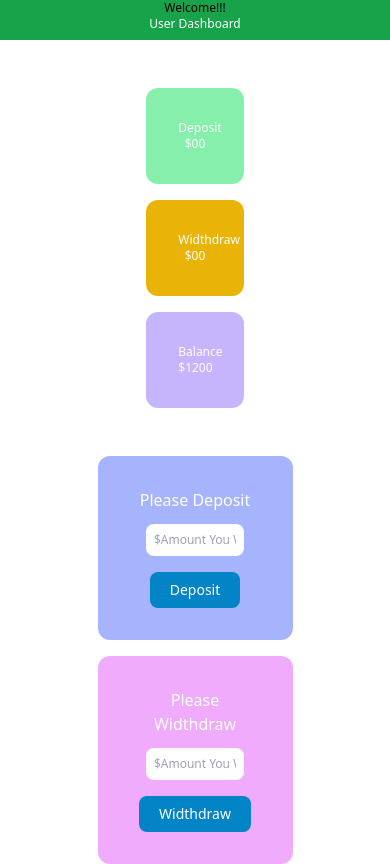
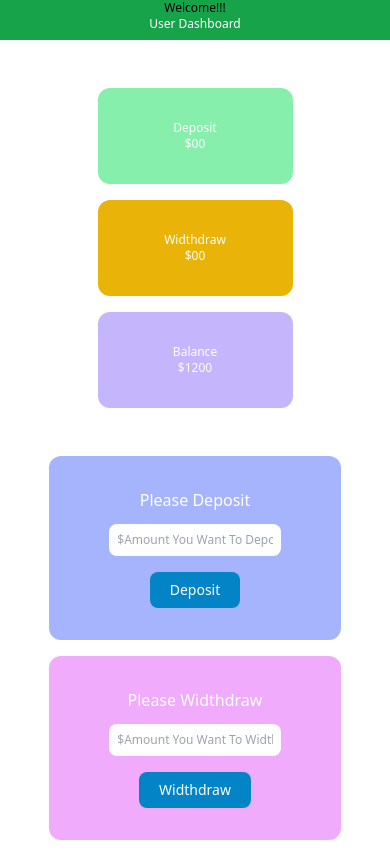
Before and after one commit to sayem111103/Simple_Bank_Dashboard, a plain HTML site: page dashboard.html in a window 390 px wide. Drawn offline with nearby package versions, Linux system fonts and the light colour scheme.

Commit message:
resolved

```diff
--- a/dashboard.html
+++ b/dashboard.html
@@ -17,8 +17,8 @@
     </header>
     <main>
         <section class="mt-12">
-            <div class="grid grid-cols-1 sm:grid-cols-2 lg:grid-cols-3 gap-4 mx-auto w-1/4 lg:w-9/12 text-white">
-                <div class=" bg-green-300 p-8 rounded-xl capitalize text-xs sm:text-sm lg:text-2xl text-center sm:text-left">
+            <div class="grid grid-cols-1 sm:grid-cols-3 lg:grid-cols-3 gap-4 mx-auto w-1/2 sm:w-9/12 text-white">
+                <div class=" bg-green-300 p-8 rounded-xl capitalize text-xs sm:text-sm lg:text-2xl text-center">
                     <h3>deposit</h3>
                     <h2>$<span id="deposit_balance">00</span></h2>
                 </div>
@@ -33,7 +33,7 @@
             </div>
         </section>
         <section class="mt-12">
-            <div class="grid grid-cols-1 sm:grid-cols-2 w-1/2 sm:w-9/12 gap-4 mx-auto text-white text-center">
+            <div class="grid grid-cols-1 sm:grid-cols-2 w-9/12 gap-4 mx-auto text-white text-center">
                 <div class=" bg-indigo-300 p-8 rounded-xl capitalize">
                     <h3> please deposit</h3>
 
```
